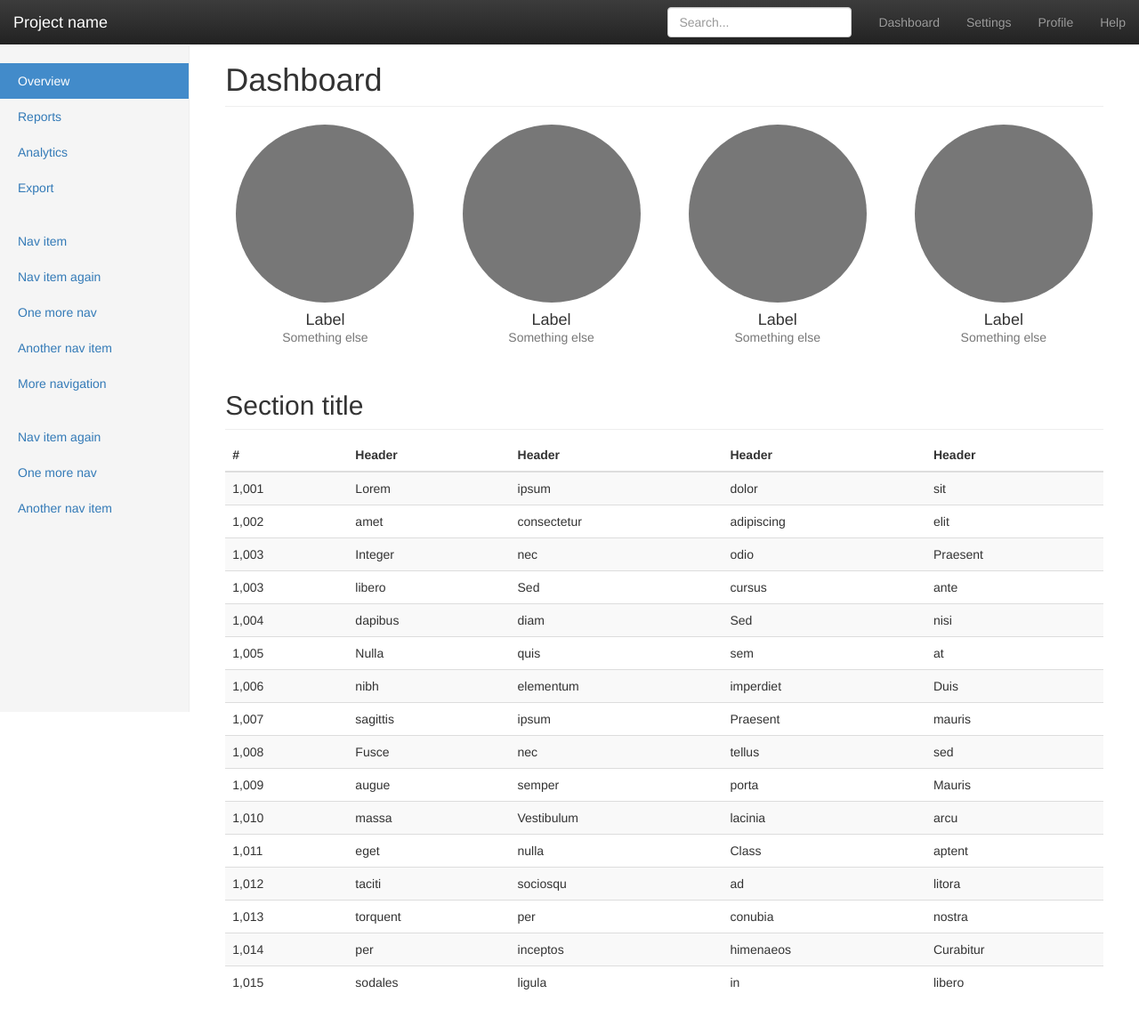
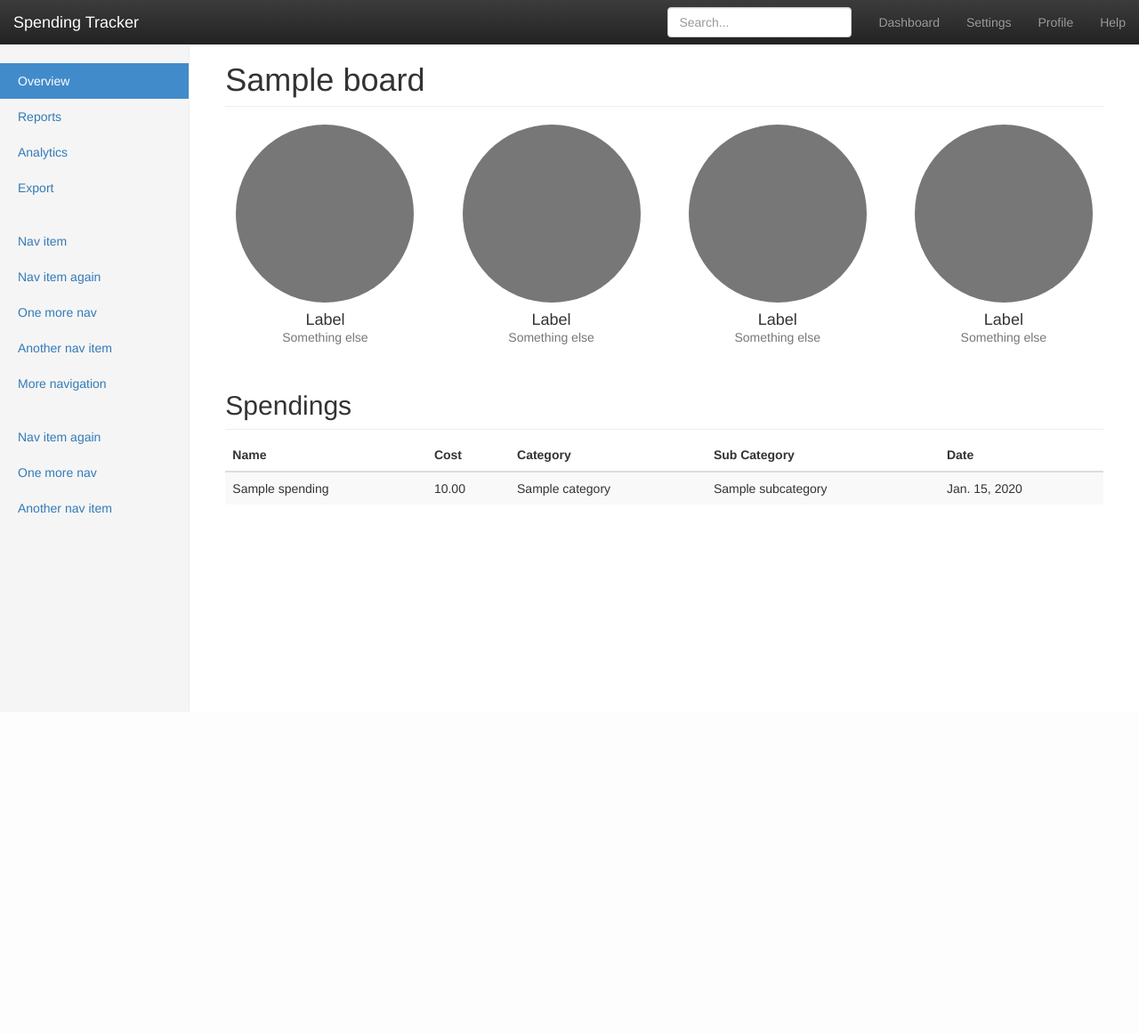
Before and after one commit to Cheetar/spending_tracker, a Django app: page /analyser/board/1/ in a window 1280 px wide. Shown: the whole page at 89% size. After the commit the page ends 800 px from the top, so only its background shows below. Run offline with Django 3.2, Linux system fonts and the light colour scheme; a user stored in the database is signed in; tables that the repository leaves empty hold one stand-in row (values such as "Sample post"); parts of the project's set-up code (start-up, migrations or seed data) failed here and were passed over; some libraries are stand-ins or nearby versions.

Commit message:
More improvements in board template

```diff
--- a/analyser/views.py
+++ b/analyser/views.py
@@ -17,7 +17,7 @@ def dashboard(request):
 def board(request, id):
     board = get_object_or_404(Board, id=id)
     spendings = board.spendings
-    return render(request, 'analyser/board.html', {'spendings': spendings})
+    return render(request, 'analyser/board.html', {'spendings': spendings, 'board': board})
 
 
 @login_required
--- a/templates/analyser/board.html
+++ b/templates/analyser/board.html
@@ -43,7 +43,7 @@
             <span class="icon-bar"></span>
             <span class="icon-bar"></span>
           </button>
-          <a class="navbar-brand" href="#">Project name</a>
+          <a class="navbar-brand" href="{% url 'dashboard' %}">Spending Tracker</a>
         </div>
         <div id="navbar" class="navbar-collapse collapse">
           <ul class="nav navbar-nav navbar-right">
@@ -82,7 +82,7 @@
           </ul>
         </div>
         <div class="col-sm-9 col-sm-offset-3 col-md-10 col-md-offset-2 main">
-          <h1 class="page-header">Dashboard</h1>
+          <h1 class="page-header">{{board.name}}</h1>
 
           <div class="row placeholders">
             <div class="col-xs-6 col-sm-3 placeholder">
@@ -107,134 +107,39 @@
             </div>
           </div>
 
-          <h2 class="sub-header">Section title</h2>
+          <h2 class="sub-header">Spendings</h2>
+          {% if spendings %}
           <div class="table-responsive">
             <table class="table table-striped">
               <thead>
                 <tr>
-                  <th>#</th>
-                  <th>Header</th>
-                  <th>Header</th>
-                  <th>Header</th>
-                  <th>Header</th>
+                  <th>Name</th>
+                  <th>Cost</th>
+                  <th>Category</th>
+                  <th>Sub Category</th>
+                  <th>Date</th>
                 </tr>
               </thead>
               <tbody>
-                <tr>
-                  <td>1,001</td>
-                  <td>Lorem</td>
-                  <td>ipsum</td>
-                  <td>dolor</td>
-                  <td>sit</td>
-                </tr>
-                <tr>
-                  <td>1,002</td>
-                  <td>amet</td>
-                  <td>consectetur</td>
-                  <td>adipiscing</td>
-                  <td>elit</td>
-                </tr>
-                <tr>
-                  <td>1,003</td>
-                  <td>Integer</td>
-                  <td>nec</td>
-                  <td>odio</td>
-                  <td>Praesent</td>
-                </tr>
-                <tr>
-                  <td>1,003</td>
-                  <td>libero</td>
-                  <td>Sed</td>
-                  <td>cursus</td>
-                  <td>ante</td>
-                </tr>
-                <tr>
-                  <td>1,004</td>
-                  <td>dapibus</td>
-                  <td>diam</td>
-                  <td>Sed</td>
-                  <td>nisi</td>
-                </tr>
-                <tr>
-                  <td>1,005</td>
-                  <td>Nulla</td>
-                  <td>quis</td>
-                  <td>sem</td>
-                  <td>at</td>
-                </tr>
-                <tr>
-                  <td>1,006</td>
-                  <td>nibh</td>
-                  <td>elementum</td>
-                  <td>imperdiet</td>
-                  <td>Duis</td>
-                </tr>
-                <tr>
-                  <td>1,007</td>
-                  <td>sagittis</td>
-                  <td>ipsum</td>
-                  <td>Praesent</td>
-                  <td>mauris</td>
-                </tr>
-                <tr>
-                  <td>1,008</td>
-                  <td>Fusce</td>
-                  <td>nec</td>
-                  <td>tellus</td>
-                  <td>sed</td>
-                </tr>
-                <tr>
-                  <td>1,009</td>
-                  <td>augue</td>
-                  <td>semper</td>
-                  <td>porta</td>
-                  <td>Mauris</td>
-                </tr>
-                <tr>
-                  <td>1,010</td>
-                  <td>massa</td>
-                  <td>Vestibulum</td>
-                  <td>lacinia</td>
-                  <td>arcu</td>
-                </tr>
-                <tr>
-                  <td>1,011</td>
-                  <td>eget</td>
-                  <td>nulla</td>
-                  <td>Class</td>
-                  <td>aptent</td>
-                </tr>
-                <tr>
-                  <td>1,012</td>
-                  <td>taciti</td>
-                  <td>sociosqu</td>
-                  <td>ad</td>
-                  <td>litora</td>
-                </tr>
-                <tr>
-                  <td>1,013</td>
-                  <td>torquent</td>
-                  <td>per</td>
-                  <td>conubia</td>
-                  <td>nostra</td>
-                </tr>
-                <tr>
-                  <td>1,014</td>
-                  <td>per</td>
-                  <td>inceptos</td>
-                  <td>himenaeos</td>
-                  <td>Curabitur</td>
-                </tr>
-                <tr>
-                  <td>1,015</td>
-                  <td>sodales</td>
-                  <td>ligula</td>
-                  <td>in</td>
-                  <td>libero</td>
-                </tr>
+                {% for spending in spendings %}
+                  <tr>
+                    <td>{{spending.name}}</td>
+                    <td>{{spending.cost}}</td>
+                    <td>{{spending.category}}</td>
+                    {% if spending.sub_category is None %}
+                      <td>---</td>
+                    {% else %}
+                      <td>{{spending.sub_category}}</td>
+                    {% endif %}
+                    <td>{{spending.date}}</td>
+                  </tr>
+                {% endfor %}
               </tbody>
             </table>
           </div>
+          {% else %}
+          <p>You haven't registered any spendings</p>
+          {% endif %}
         </div>
       </div>
     </div>
```
